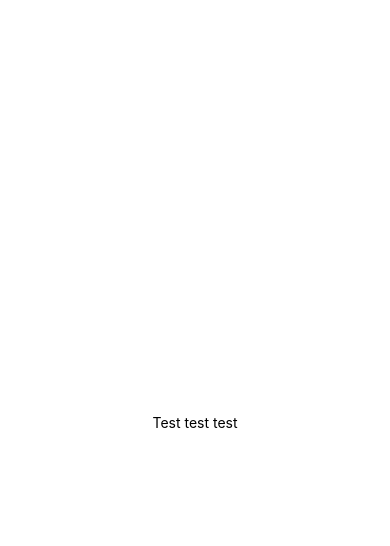
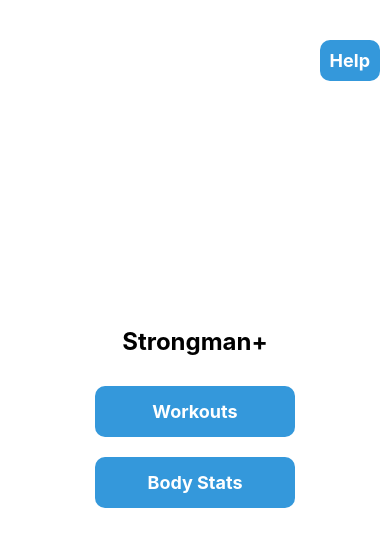
Before and after one commit to carsonmorris/Strongman-Plus, a React Native app: screen / in a window 390 px wide. Shown: the top 546 px of the page. Built offline with nearby package versions, Linux system fonts and the light colour scheme.

Commit message:
First screen created, Help button works

```diff
--- a/App.js
+++ b/App.js
@@ -1,11 +1,53 @@
-import { StatusBar } from 'expo-status-bar';
-import { StyleSheet, Text, View } from 'react-native';
+import React, { useState } from 'react';
+import { View, Text, StyleSheet, TouchableOpacity } from 'react-native';
 
 export default function App() {
+  const [showHelp, setShowHelp] = useState(false);
+
+  const handleWorkoutsPress = () => {
+    // Navigate to the Workouts screen
+    console.log('Navigate to Workouts screen');
+  };
+
+  const handleBodyStatsPress = () => {
+    // Navigate to the Body Stats screen
+    console.log('Navigate to Body Stats screen');
+  };
+
+  const handleHelpPress = () => {
+    // Show the Help page
+    setShowHelp(true);
+  };
+
+  const handleCloseHelp = () => {
+    // Close the Help page
+    setShowHelp(false);
+  };
+
   return (
     <View style={styles.container}>
-      <Text>Test test test</Text>
-      <StatusBar style="auto" />
+      <Text style={styles.title}>Strongman+</Text>
+      <View style={styles.buttonContainer}>
+        <TouchableOpacity style={styles.button} onPress={handleWorkoutsPress}>
+          <Text style={styles.buttonText}>Workouts</Text>
+        </TouchableOpacity>
+        <TouchableOpacity style={styles.button} onPress={handleBodyStatsPress}>
+          <Text style={styles.buttonText}>Body Stats</Text>
+        </TouchableOpacity>
+      </View>
+      <TouchableOpacity style={styles.helpButton} onPress={handleHelpPress}>
+        <Text style={styles.buttonText}>Help</Text>
+      </TouchableOpacity>
+
+      {showHelp && (
+        <View style={styles.helpContainer}>
+          <Text style={styles.title}>Help</Text>
+          <Text>Lorem ipsum dolor sit amet, consectetur adipiscing elit...</Text>
+          <TouchableOpacity style={styles.closeButton} onPress={handleCloseHelp}>
+            <Text style={styles.buttonText}>Close</Text>
+          </TouchableOpacity>
+        </View>
+      )}
     </View>
   );
 }
@@ -17,4 +59,50 @@ const styles = StyleSheet.create({
     alignItems: 'center',
     justifyContent: 'center',
   },
+  title: {
+    fontSize: 24,
+    fontWeight: 'bold',
+    marginBottom: 20,
+  },
+  buttonContainer: {
+    alignItems: 'center',
+  },
+  button: {
+    backgroundColor: '#3498db',
+    padding: 15,
+    margin: 10,
+    borderRadius: 10,
+    width: 200,
+    alignItems: 'center',
+  },
+  helpButton: {
+    position: 'absolute',
+    top: 40,
+    right: 10,
+    backgroundColor: '#3498db',
+    padding: 10,
+    borderRadius: 10,
+  },
+  buttonText: {
+    color: '#fff',
+    fontSize: 18,
+    fontWeight: 'bold',
+  },
+  helpContainer: {
+    position: 'absolute',
+    top: 0,
+    left: 0,
+    right: 0,
+    bottom: 0,
+    backgroundColor: 'rgba(255, 255, 255, 0.9)',
+    alignItems: 'center',
+    justifyContent: 'center',
+  },
+  closeButton: {
+    position: 'absolute',
+    bottom: 20,
+    backgroundColor: '#e74c3c',
+    padding: 10,
+    borderRadius: 10,
+  },
 });
```
Also changed, not shown: 1 other file (tests, documents, lock files or other folders).
